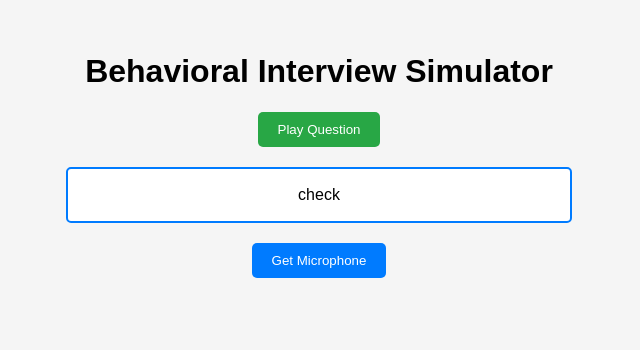
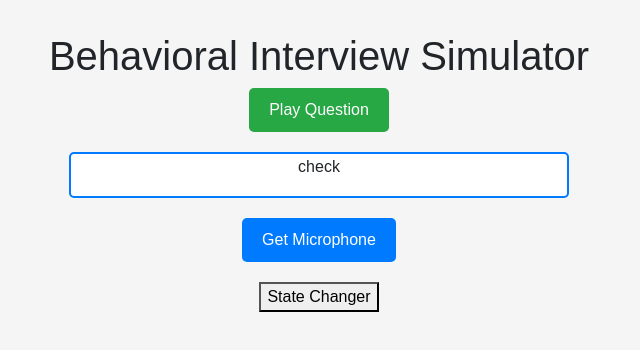
Before and after one commit to agdhruv14/Behavioral, a React (Vite) app in the folder react-recorder/: page / in a window 1280 px wide. Shown: the top 350 px of the page, without its empty margins (321-961 px from the left). Built offline with nearby package versions, Linux system fonts and the light colour scheme.

Commit message:
added state changer

```diff
--- a/react-recorder/package.json
+++ b/react-recorder/package.json
@@ -11,6 +11,7 @@
     "preview": "vite preview"
   },
   "dependencies": {
+    "bootstrap": "^5.3.3",
     "react": "^18.2.0",
     "react-dom": "^18.2.0"
   },
--- a/react-recorder/src/App.jsx
+++ b/react-recorder/src/App.jsx
@@ -1,16 +1,27 @@
 import "./App.css";
+import "bootstrap/dist/css/bootstrap.min.css";
+import "bootstrap/dist/js/bootstrap.bundle.min";
 import { useState, useEffect } from "react";
 import AudioRecorder from "../src/AudioRecorder";
+import Feedback from "../src/Feedback"
 
 const App = () => {
-    const [recordOption, setRecordOption] = useState("audio");
+    const [showAudioRecorder, setShowAudioRecorder] = useState(true);
 
+    const handleStateChange = () => {
+        setShowAudioRecorder(!showAudioRecorder);
+    };
 
     return (
         <div>
             <h1>Behavioral Interview Simulator</h1>
             <div>
-                <AudioRecorder />
+                {showAudioRecorder ? <AudioRecorder /> : <Feedback />}
+            </div>
+            <div>
+                <button onClick={handleStateChange}>
+                    State Changer
+                </button>
             </div>
         </div>
     );
--- a/react-recorder/src/AudioRecorder.jsx
+++ b/react-recorder/src/AudioRecorder.jsx
@@ -106,8 +106,6 @@ const AudioRecorder = () => {
     return (
         <div>
             <main>
-
-
                 <div className="audio-player">
                     <button onClick={()=>setValue(value+1)} >
                         Play Question
--- /dev/null
+++ b/react-recorder/src/Feedback.jsx
@@ -0,0 +1,24 @@
+
+
+
+const Feedback=() => {
+    //
+
+
+
+    return (
+        <div>
+            <div class="Tone">
+                <p>Tone</p>
+            </div>
+            <div class="Speed">
+                <p>Speed</p>
+            </div>
+            <div class="Quality">
+                <p>Quality</p>
+            </div>
+        </div>
+    );
+};
+
+export default Feedback;
```
Also changed, not shown: 2 other files (tests, documents, lock files or other folders).
